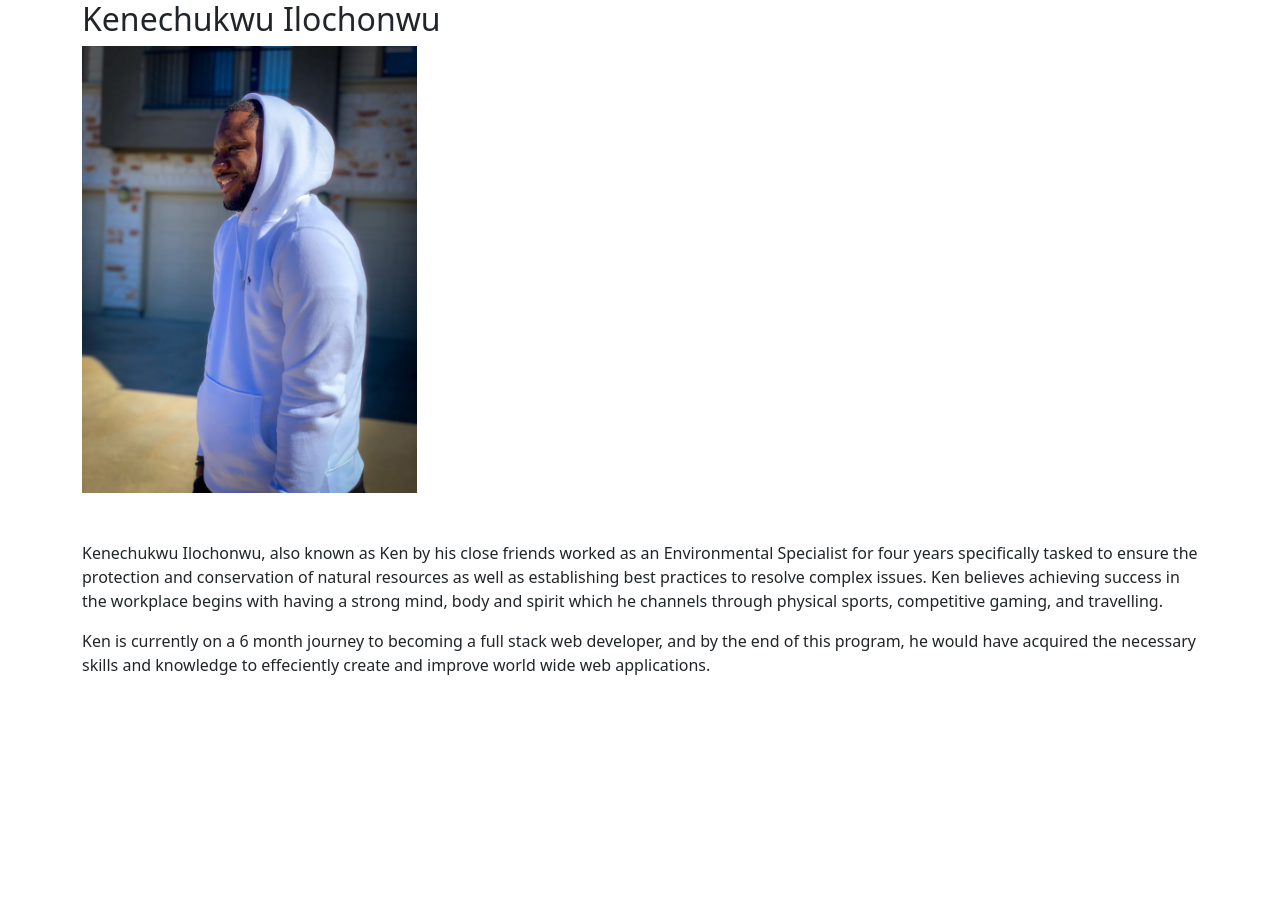
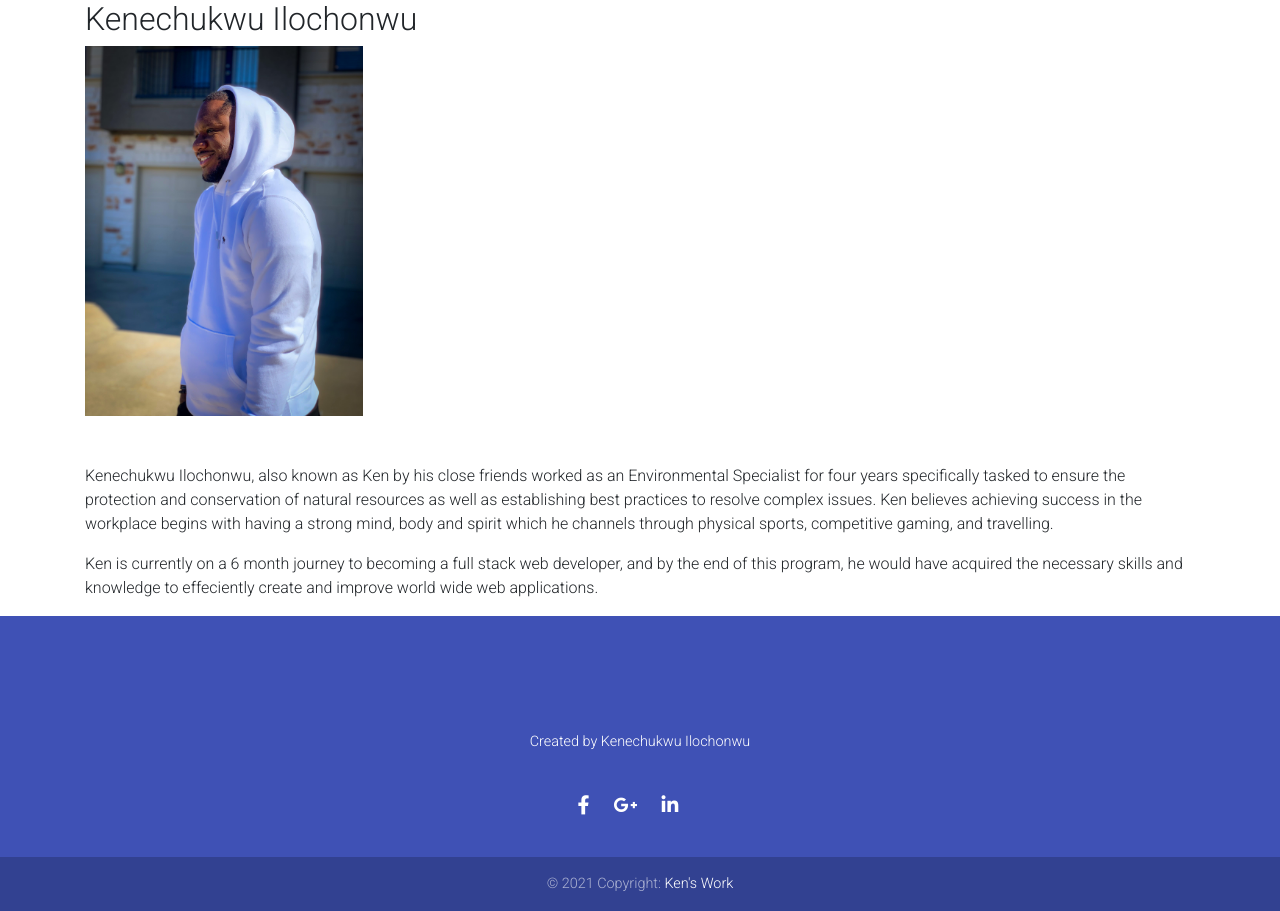
Before and after one commit to kenesei91/react-portfolio, a React (Create React App) app: page / in a window 1280 px wide. Before the commit the page ends 800 px from the top, so only its background shows below. Built offline with nearby package versions, Linux system fonts and the light colour scheme.

Commit message:
created footer

```diff
--- a/package.json
+++ b/package.json
@@ -7,6 +7,7 @@
     "@testing-library/react": "^12.1.2",
     "@testing-library/user-event": "^13.5.0",
     "bootstrap": "^5.1.3",
+    "mdbreact": "^5.2.0",
     "react": "^17.0.2",
     "react-bootstrap": "^2.0.3",
     "react-dom": "^17.0.2",
--- a/src/App.css
+++ b/src/App.css
@@ -37,7 +37,12 @@
   }
 }
 
-.mb-5 {
-  width: 30%;
-  height: 40%;
+#avatar {
+  width: 25%;
+  height: 28%;
 }
+
+.icon {
+  align-items: center;
+  text-align: center;
+}
--- a/src/App.js
+++ b/src/App.js
@@ -1,16 +1,19 @@
 import React from "react";
 //import Header from "./components/Header";
-//import Footer from "./components/Footer";
+import Footer from "./components/Footer";
 import About from "./components/About";
 import "./App.css";
 import "bootstrap/dist/css/bootstrap.min.css";
+import '@fortawesome/fontawesome-free/css/all.min.css';
+import 'bootstrap-css-only/css/bootstrap.min.css';
+import 'mdbreact/dist/css/mdb.css';
 
 function App() {
   return (
     <div>
       {/* <Header /> */}
       <About />
-      {/* <Footer /> */}
+      <Footer />
     </div>
   );
 }
--- a/src/components/About/index.js
+++ b/src/components/About/index.js
@@ -7,8 +7,7 @@ function About() {
         <section className="container">
             <h2 class="top-title">Kenechukwu Ilochonwu</h2>
             <div>
-                <img class="mb-5" id="avatar" src={photo} />
-
+                <img class="mb-5" id="avatar" src={photo} alt='profile'/>
                 <p>
                 Kenechukwu Ilochonwu, also known as Ken by his close friends worked as an Environmental Specialist for four years specifically tasked to ensure the protection and conservation of natural resources as well as establishing best practices to resolve complex issues. Ken believes achieving success in the workplace begins with having a strong mind, body and spirit which he channels through physical sports, competitive gaming, and travelling.
                 </p>
--- a/src/components/Footer/index.js
+++ b/src/components/Footer/index.js
@@ -0,0 +1,50 @@
+import React from 'react';
+import { MDBCol, MDBContainer, MDBRow, MDBFooter } from "mdbreact";
+
+function Footer() {
+  return (
+    <MDBFooter color="indigo" className="font-small pt-0">
+      <MDBContainer>
+        <MDBRow className="pt-5 mb-3 text-center d-flex justify-content-center">
+
+        </MDBRow>
+
+        <MDBRow className="d-flex text-center justify-content-center mb-md-0 mb-4">
+          <MDBCol md="8" sm="12" className="mt-5">
+            <p style={{ lineHeight: "1.7rem" }}>
+              Created by Kenechukwu Ilochonwu
+            </p>
+          </MDBCol>
+        </MDBRow>
+        <hr className="clearfix d-md-none rgba-white-light" style={{ margin: "10% 15% 5%" }} />
+        <MDBRow className="pb-3">
+          <MDBCol md="12">
+            <div className="mb-5 flex-center">
+              <a target='_blank' href="https://www.facebook.com/kilochonwu"className="fb-ic">
+                <i className="fab fa-facebook-f fa-lg white-text mr-md-4"> </i>
+              </a>
+              <a target='_blank' href="https://github.com/kenesei91" className="gplus-ic">
+                <i className="fab fa-google-plus-g fa-lg white-text mr-md-4">
+
+                </i>
+              </a>
+              <a target='_blank' href="https://www.linkedin.com/in/kenechukwu-ilochonwu-98b34ba0/"className="li-ic">
+                <i className="fab fa-linkedin-in fa-lg white-text mr-md-4"> </i>
+              </a>
+
+            </div>
+          </MDBCol>
+        </MDBRow>
+      </MDBContainer>
+      <div className="footer-copyright text-center py-3">
+        <MDBContainer fluid>
+          &copy; {new Date().getFullYear()} Copyright:
+          <a href="https://www.MDBootstrap.com"> Ken's Work </a>
+        </MDBContainer>
+      </div>
+    </MDBFooter>
+  )
+}
+
+
+export default Footer;
```
Also changed, not shown: src/components/Header/index.js (+20 -20 lines), 1 other file (tests, documents, lock files or other folders).
